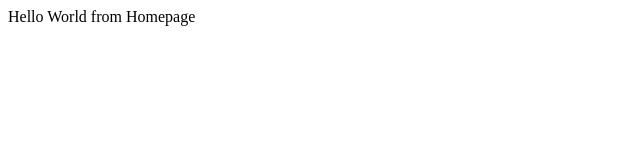
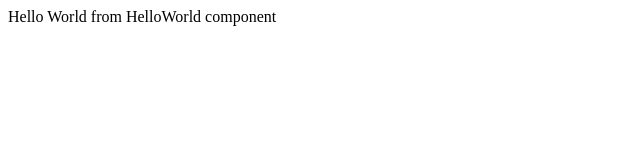
Before and after one commit to JYoung32/practice-project, a React (Create React App) app in the folder client/: page / in a window 1280 px wide. Shown: the top 160 px of the page, without its empty margins (0-640 px from the left). Built offline with nearby package versions, Linux system fonts and the light colour scheme.

Commit message:
added basic component for directory

```diff
--- /dev/null
+++ b/client/src/components/HelloWorld/index.js
@@ -0,0 +1,11 @@
+import React from 'react';
+
+function HelloWorld () {
+    return (
+        <div>
+            Hello World from HelloWorld component
+        </div>
+    )
+}
+
+export default HelloWorld;
--- a/client/src/pages/Homepage/index.js
+++ b/client/src/pages/Homepage/index.js
@@ -1,9 +1,10 @@
 import React from 'react';
+import HelloWorld from '../../components/HelloWorld'
 
 function Home () {
     return (
         <div>
-            Hello World from Homepage
+            <HelloWorld />
         </div>
     )
 }
```
